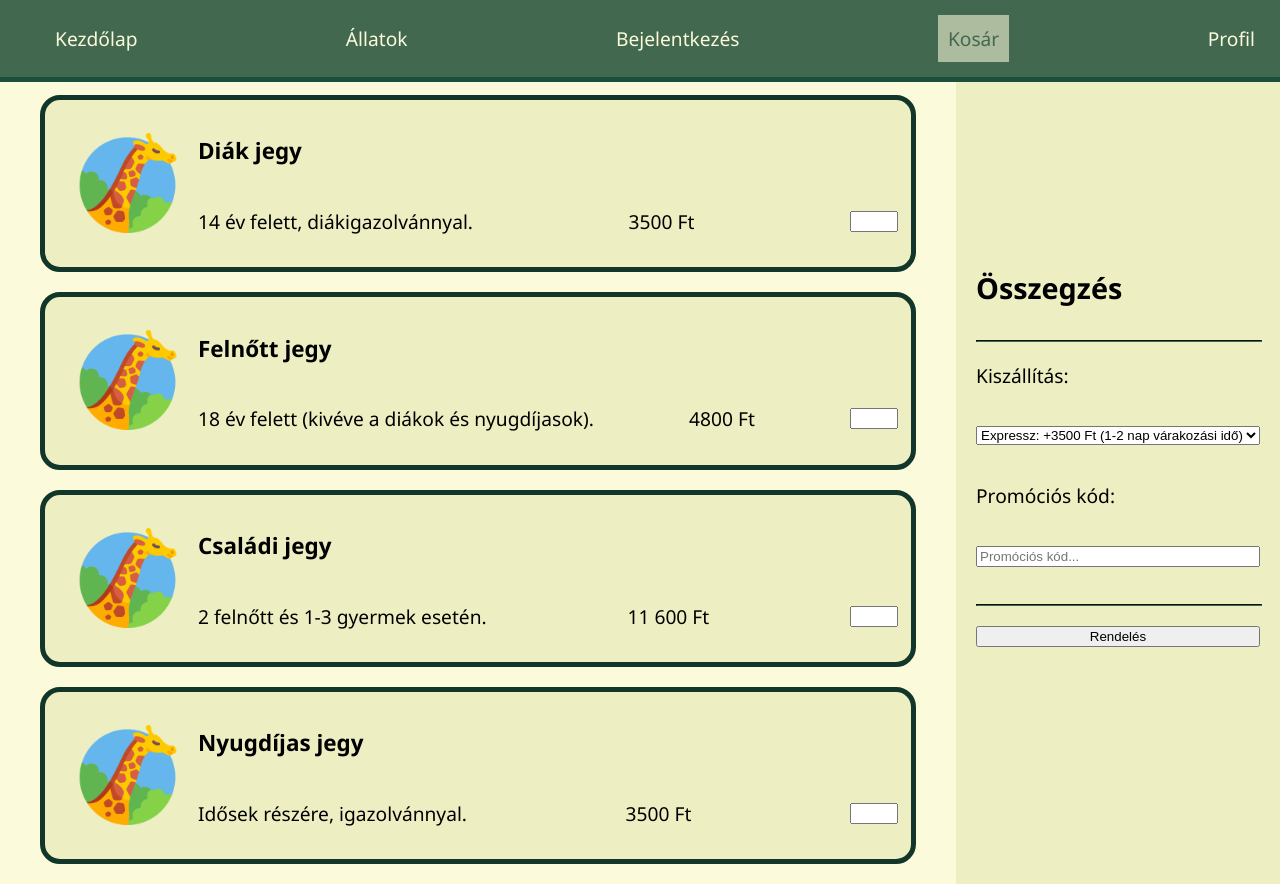
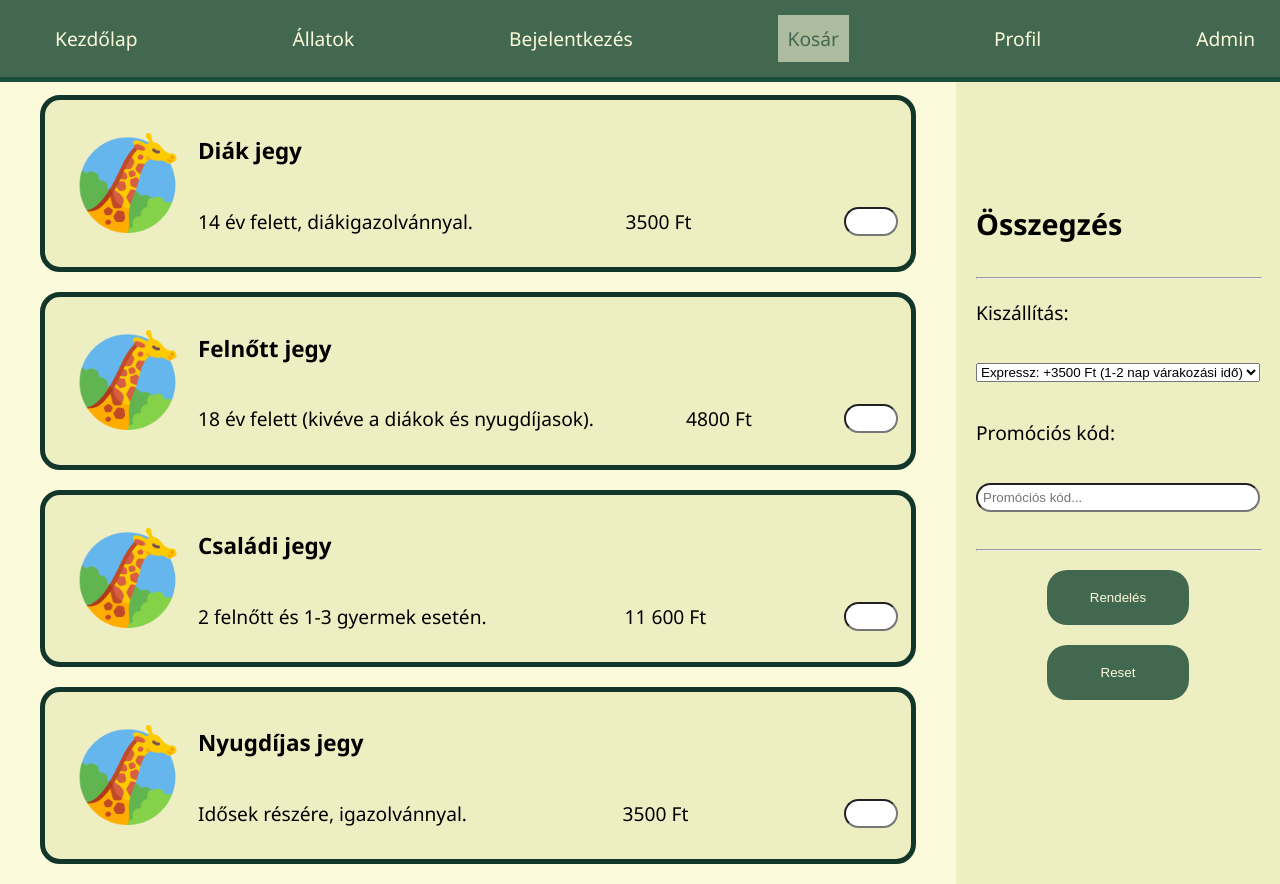
Before and after one commit to 30jackv/webproject, a PHP site: page /kosar.html in a window 1280 px wide. Run offline with PHP 8.4, Linux system fonts and the light colour scheme.

Commit message:
admin létrehozása, kosár űrlap rendezése

```diff
--- a/allatok.html
+++ b/allatok.html
@@ -23,6 +23,8 @@
   <a href="bejelentkezes.html">Bejelentkezés</a>
   <a href="kosar.html">Kosár</a>
   <a href="profil.html">Profil</a>
+  <a href="admin.html">Admin</a>
+
 </nav>
 
 <main id="main-allat">
--- a/bejelentkezes.html
+++ b/bejelentkezes.html
@@ -23,6 +23,7 @@
   <a class="active">Bejelentkezés</a>
   <a href="kosar.html">Kosár</a>
   <a href="profil.html">Profil</a>
+  <a href="admin.html">Admin</a>
 </nav>
 
 <div id="bejelentkezes-form">
--- a/css/bejelentkezes.css
+++ b/css/bejelentkezes.css
@@ -51,6 +51,7 @@ input[type="submit"]:hover, input[type="reset"]:hover {
 input[type="submit"]:active, input[type="reset"]:active {
   background-color: #223428;
 }
+
 @media screen and (max-width: 952px) {
   #bejelentkezes-form {
     flex-direction: column;
--- a/css/kosar.css
+++ b/css/kosar.css
@@ -10,7 +10,6 @@
 
 #main-kosar hr {
   width: 100%;
-  border-color: #426750;
 }
 
 #main-kosar > div {
@@ -59,6 +58,31 @@
   width: 100px;
   padding:20px;
 }
+
+input[type="submit"]:hover, input[type="reset"]:hover {
+  background-color: #314b3a;
+}
+
+input[type="submit"]:active, input[type="reset"]:active {
+  background-color: #223428;
+}
+
+input[type="submit"], input[type="reset"] {
+  background-color: #436850;
+  margin: 10px auto;
+  width: 50%;
+  color: #FBFADA;
+  border: none;
+  text-align: center;
+  padding: 20px;
+  border-radius: 20px;
+}
+
+input {
+  padding: 5px;
+  border-radius: 30px;
+}
+
 @media screen and (max-width: 952px) {
   #kosar #main-kosar {
     margin-top: 70px;
--- a/index.html
+++ b/index.html
@@ -23,6 +23,8 @@
     <a href="bejelentkezes.html">Bejelentkezés</a>
     <a href="kosar.html">Kosár</a>
     <a href="profil.html">Profil</a>
+    <a href="admin.html">Admin</a>
+
   </nav>
 
   <main id="main-index">
@@ -46,9 +48,6 @@
     </section>
   </main>
 
-  <footer>
-    <a>ecoallatkert@edu.hu</a>
-  </footer>
 
 </body>
 </html>
--- a/kosar.html
+++ b/kosar.html
@@ -22,6 +22,8 @@
     <a href="bejelentkezes.html">Bejelentkezés</a>
     <a class="active">Kosár</a>
     <a href="profil.html">Profil</a>
+    <a href="admin.html">Admin</a>
+
 
 </nav>
 
@@ -81,6 +83,8 @@
         <input id="promo" type="text" placeholder="Promóciós kód..."> <br>
         <hr>
         <input name="rendeles" type="submit" value="Rendelés">
+        <input type="reset" value="Reset">
+
     </div>
 </main>
 </form>
--- a/profil.html
+++ b/profil.html
@@ -23,6 +23,7 @@
   <a href="bejelentkezes.html">Bejelentkezés</a>
   <a href="kosar.html">Kosár</a>
   <a class="active">Profil</a>
+  <a href="admin.html">Admin</a>
 </nav>
 
 <main>
@@ -44,6 +45,10 @@
 
       <label for="szallitonak">Megjegyzés hagyása a szállítónak:</label> <br>
       <textarea id="szallitonak" maxlength="200"></textarea>
+
+      <input type="submit" value="Változtatás">
+      <input type="reset" value="Reset">
+
     </fieldset>
     <fieldset>
       <legend>Vásárlási előzmények</legend>
```
Also changed, not shown: admin.html (added, +34 -0 lines), css/index.css (+0 -18 lines), css/profil.css (+21 -0 lines), css/admin.css (added).
